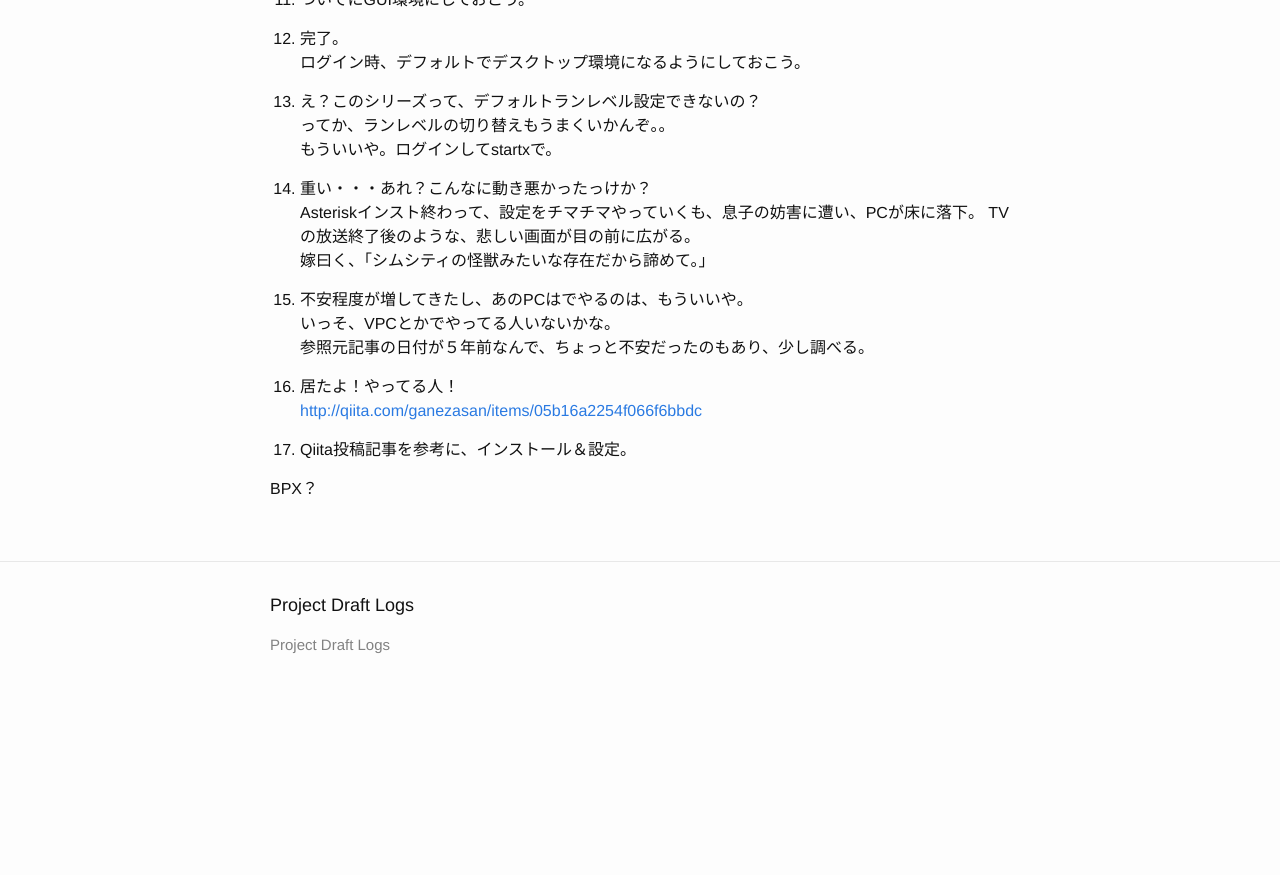
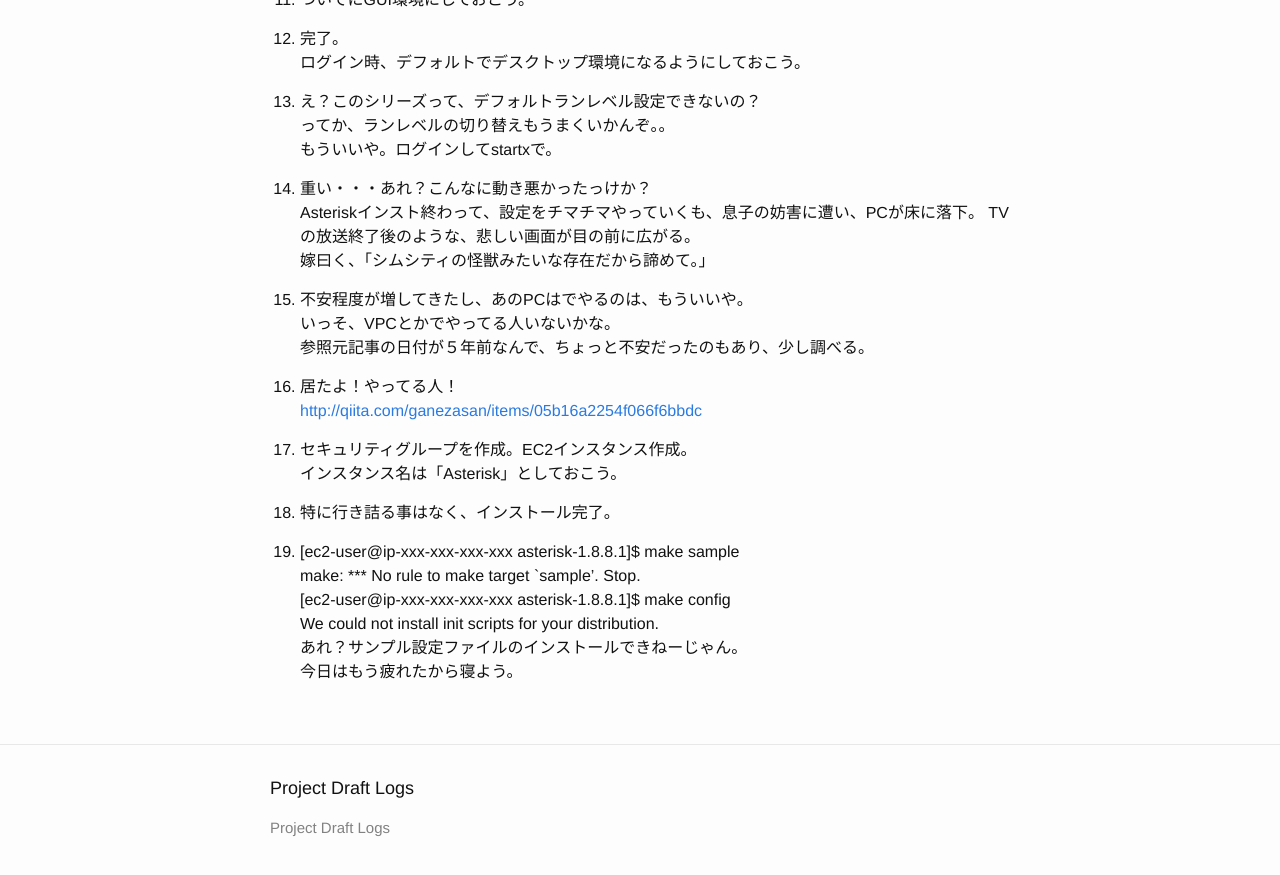
Before and after one commit to kakisoft/MyJekyllPage1, a Jekyll site: the page built from _posts/2017-07-09-Android-on-PBX.markdown, in a window 1280 px wide and 900 px high, scrolled down 905 px. Shown: the top 875 px of the window. Built offline with Jekyll 4.4.1, drawn with Linux system fonts in a browser that asks for light colours; before the commit the page ends 1622 px from its top, so only the background shows below that.

Commit message:
edit 0709

```diff
--- a/_posts/2017-07-09-Android-on-PBX.markdown
+++ b/_posts/2017-07-09-Android-on-PBX.markdown
@@ -56,6 +56,14 @@ TVの放送終了後のような、悲しい画面が目の前に広がる。
 1. 居たよ！やってる人！
 [http://qiita.com/ganezasan/items/05b16a2254f066f6bbdc](http://qiita.com/ganezasan/items/05b16a2254f066f6bbdc)
 
-1. Qiita投稿記事を参考に、インストール＆設定。
+1. セキュリティグループを作成。EC2インスタンス作成。
+インスタンス名は「Asterisk」としておこう。
 
-BPX？
+1. 特に行き詰る事はなく、インストール完了。
+
+1. [ec2-user@ip-xxx-xxx-xxx-xxx asterisk-1.8.8.1]$ make sample
+make: *** No rule to make target `sample'.  Stop.
+[ec2-user@ip-xxx-xxx-xxx-xxx asterisk-1.8.8.1]$ make config
+We could not install init scripts for your distribution.
+あれ？サンプル設定ファイルのインストールできねーじゃん。
+今日はもう疲れたから寝よう。
```
